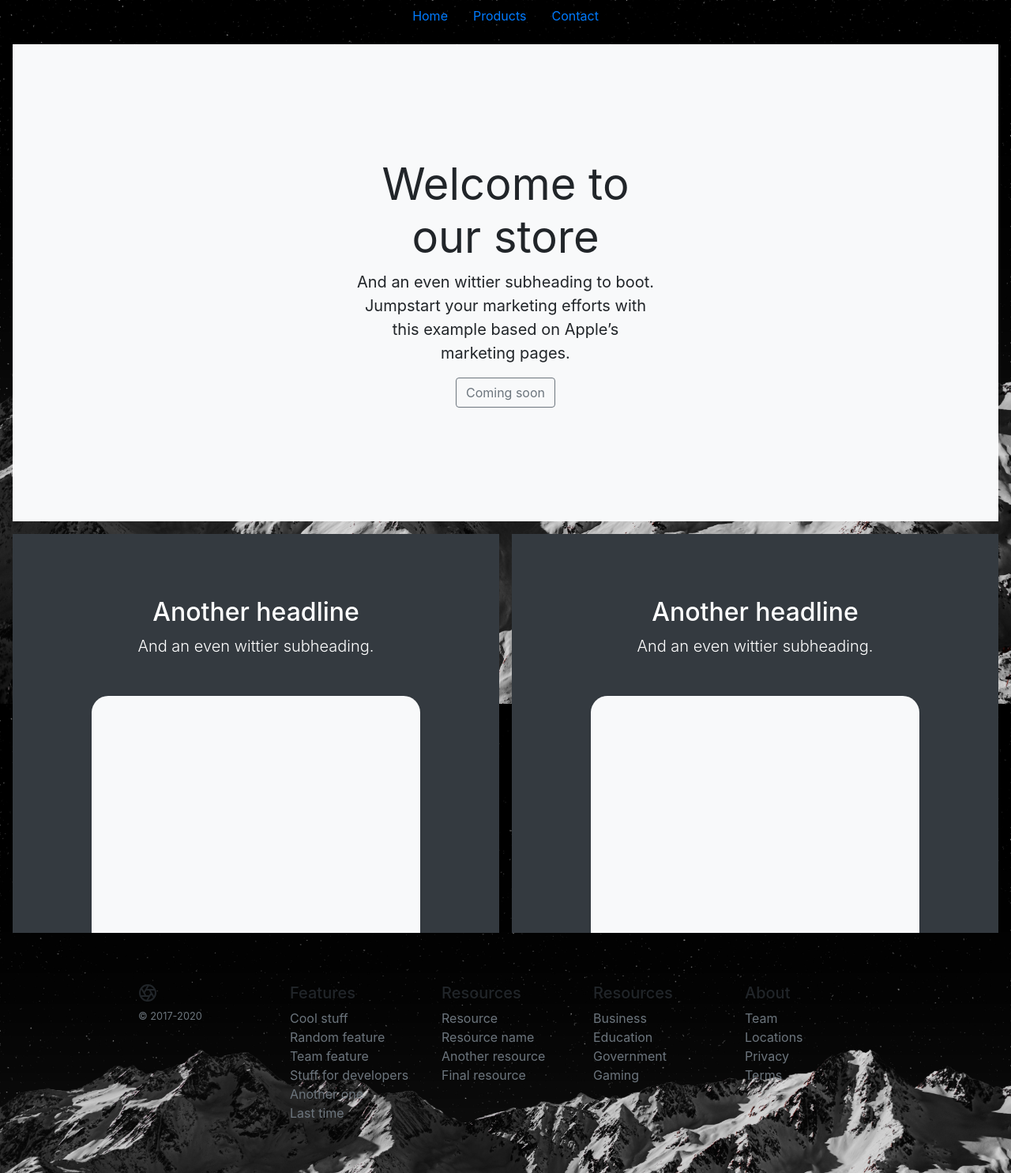
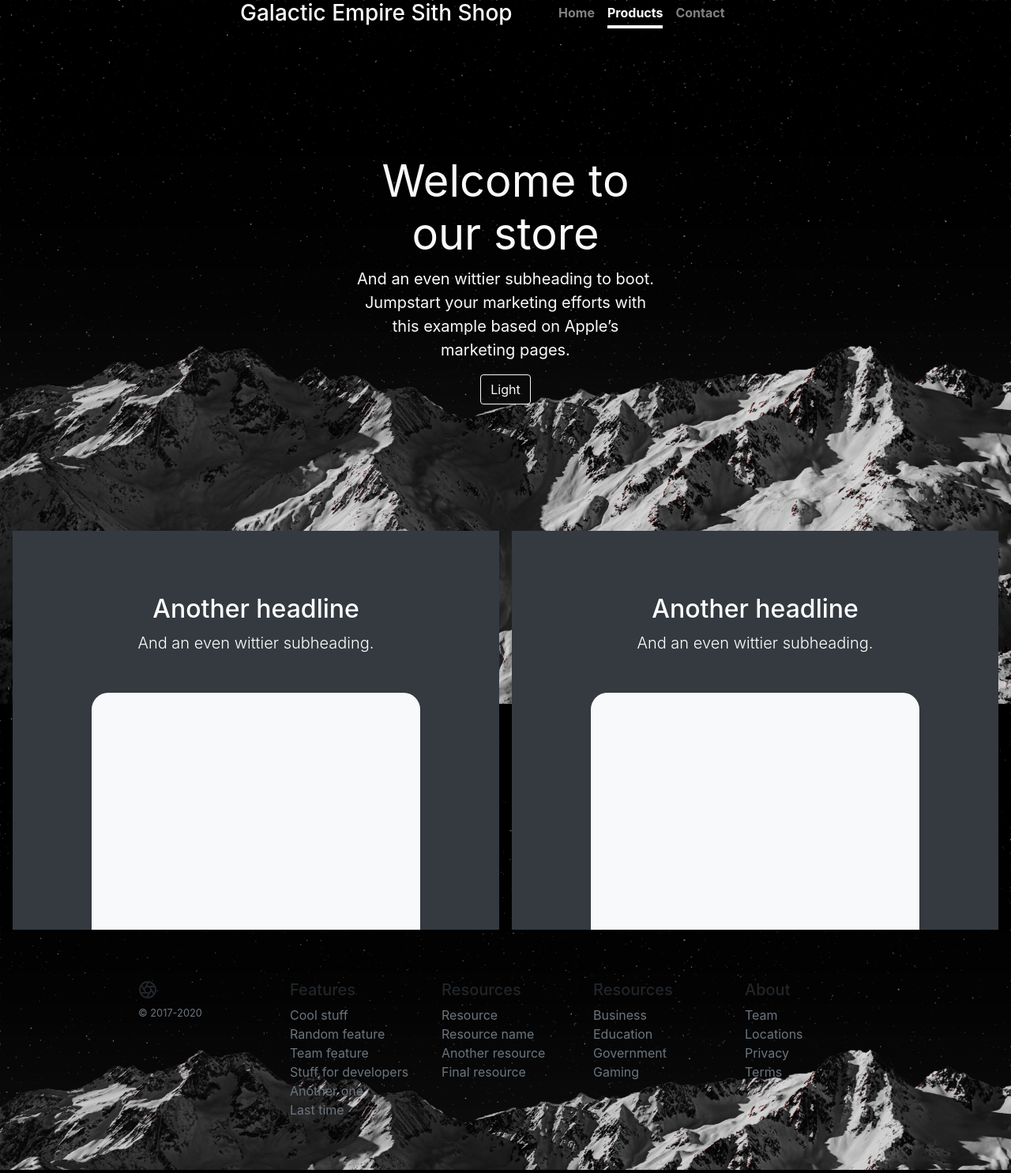
Before and after one commit to Podepod/WebshopPHP-1, a PHP site: page /products.html in a window 1280 px wide. Shown: the whole page at 79% size. Run offline with PHP 8.4, Linux system fonts and the light colour scheme.

Commit message:
Het staat op de juiste plaats. Thx Robbe

```diff
--- a/products.html
+++ b/products.html
@@ -26,18 +26,23 @@
     <!-- Custom styles for this template -->
     <link href="styles/product.css" rel="stylesheet">
   </head>
-  <body">
-    <nav class="nav nav-masthead justify-content-center">
-      <a class="nav-link active" href="#">Home</a>
-      <a class="nav-link" href="#">Products</a>
-      <a class="nav-link" href="#">Contact</a>
-    </nav>
+  <body>
+  <header class="masthead mb-auto">
+    <div class="inner">
+      <h3 class="masthead-brand text-light" style="text-align:center;">Galactic Empire Sith Shop</h3>
+      <nav class="nav nav-masthead justify-content-center">
+        <a class="nav-link" href="index.html">Home</a>
+        <a class="nav-link active" href="products.html">Products</a>
+        <a class="nav-link" href="#">Contact</a>
+      </nav>
+    </div>
+  </head>
 
-<div class="position-relative overflow-hidden p-3 p-md-5 m-md-3 text-center bg-light">
+<div class="position-relative overflow-hidden p-3 p-md-5 m-md-3 text-center">
   <div class="col-md-5 p-lg-5 mx-auto my-5">
-    <h1 class="display-4 font-weight-normal">Welcome to our store</h1>
-    <p class="lead font-weight-normal">And an even wittier subheading to boot. Jumpstart your marketing efforts with this example based on Apple’s marketing pages.</p>
-    <a class="btn btn-outline-secondary" href="#">Coming soon</a>
+    <h1 class="display-4 font-weight-normal text-light">Welcome to our store</h1>
+    <p class="lead font-weight-normal text-light">And an even wittier subheading to boot. Jumpstart your marketing efforts with this example based on Apple’s marketing pages.</p>
+    <button type="button" class="btn btn-outline-light">Light</button>
   </div>
 </div>
 
--- a/styles/product.css
+++ b/styles/product.css
@@ -5,6 +5,11 @@ body {
   -o-background-size: cover;
 }
 
+.inner{
+  max-width: 42em;
+  margin-left: auto;
+  margin-right: auto;
+}
 
 .container {
   max-width: 960px;
@@ -29,40 +34,39 @@ body {
 }
 
 /*
- * Dummy devices (replace them with your own or something else entirely!)
+ * Header
  */
-
-.product-device {
-  position: absolute;
-  right: 10%;
-  bottom: -30%;
-  width: 300px;
-  height: 540px;
-  background-color: #333;
-  border-radius: 21px;
-  -webkit-transform: rotate(30deg);
-  transform: rotate(30deg);
+.masthead {
+  margin-bottom: 2rem;
 }
 
-.product-device::before {
-  position: absolute;
-  top: 10%;
-  right: 10px;
-  bottom: 10%;
-  left: 10px;
-  content: "";
-  background-color: rgba(255, 255, 255, .1);
-  border-radius: 5px;
+.masthead-brand {
+  margin-bottom: 0;
+  float: left;
 }
 
-.product-device-2 {
-  top: -25%;
-  right: auto;
-  bottom: 0;
-  left: 5%;
-  background-color: #e5e5e5;
+.nav-masthead .nav-link {
+  padding: .25rem 0;
+  font-weight: 700;
+  color: rgba(255, 255, 255, .5);
+  background-color: transparent;
+  border-bottom: .25rem solid transparent;
+  float: right;
 }
 
+.nav-masthead .nav-link:hover,
+.nav-masthead .nav-link:focus {
+  border-bottom-color: rgba(255, 255, 255, .25);
+}
+
+.nav-masthead .nav-link + .nav-link {
+  margin-left: 1rem;
+}
+
+.nav-masthead .active {
+  color: #fff;
+  border-bottom-color: #fff;
+}
 
 /*
  * Extra utilities
```
